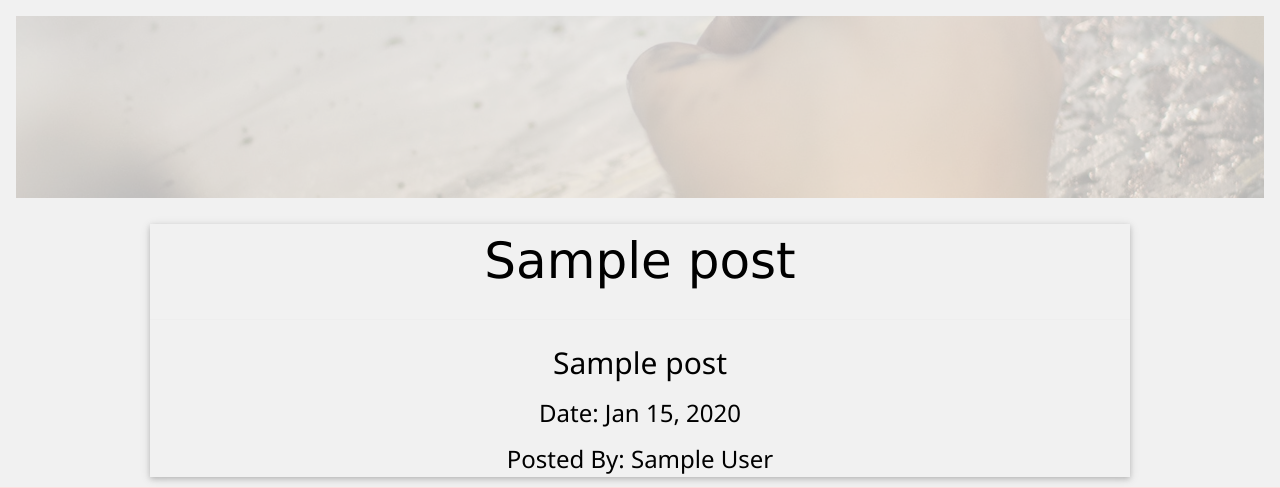
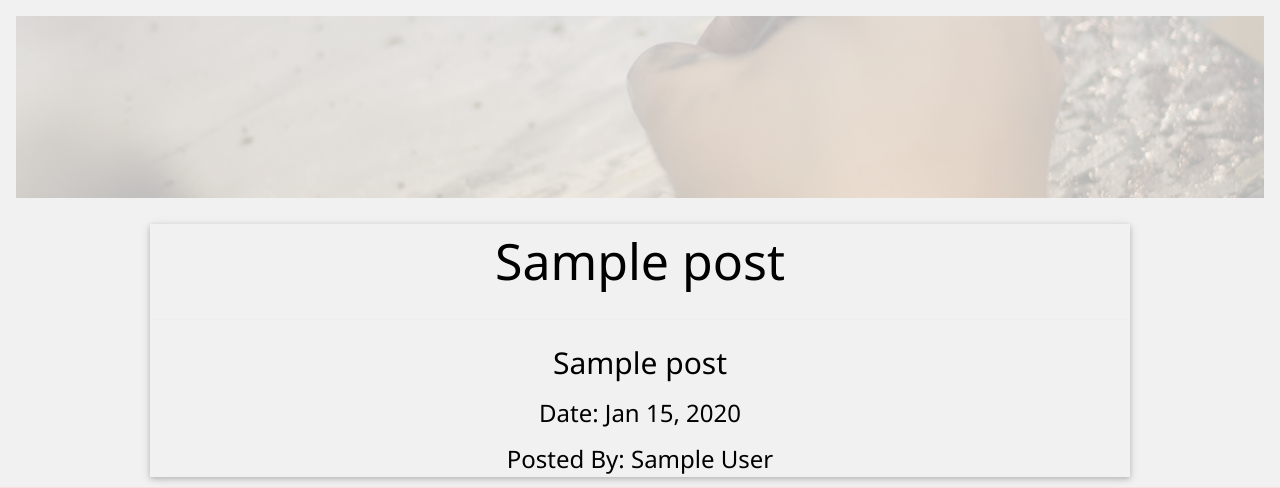
Before and after one commit to stackhouse2chris/hiddengem, a Flask app: page /blog in a window 1280 px wide. Shown: the part 307-795 px from the top of the page. Run offline with Flask 2, Linux system fonts and the light colour scheme; tables that the repository leaves empty hold one stand-in row (values such as "Sample post").

Commit message:
changes
changes to css and blog

```diff
--- a/static/scheme.css
+++ b/static/scheme.css
@@ -37,6 +37,10 @@ body {
   text-decoration: none;
   font-size: 50px;
 
+}
+
+.blogpost{
+  text-decoration: none;
 }
 
 #blogcontent{
--- a/templates/blog.html
+++ b/templates/blog.html
@@ -6,13 +6,15 @@
 
 <div class="w3-content" style="padding-top: 10px;">
   {% for post in posts %}
+  <a class="blogpost" href="{{url_for('article', post_id=post.id)}}">
     <div class="w3-card-2 w3-hover-dark-gray w3-hover-text-pink w3-center w3-margin-top">
-  <a class="blogheader" href="{{url_for('article', post_id=post.id)}}">{{post.title}}</a>
+      <h1 class="blogheader">{{post.title}}</h1>
       <hr>
       <h2>{{post.subtitle}}</h2>
       <h3>Date: {{post.date.strftime("%b %d, %Y")}}</h3>
       <h3>Posted By: {{post.author}}</h3>
     </div>
+  </a>
   {% endfor %}
 
 
```
Lines whose indentation alone changed are shown as unchanged.
